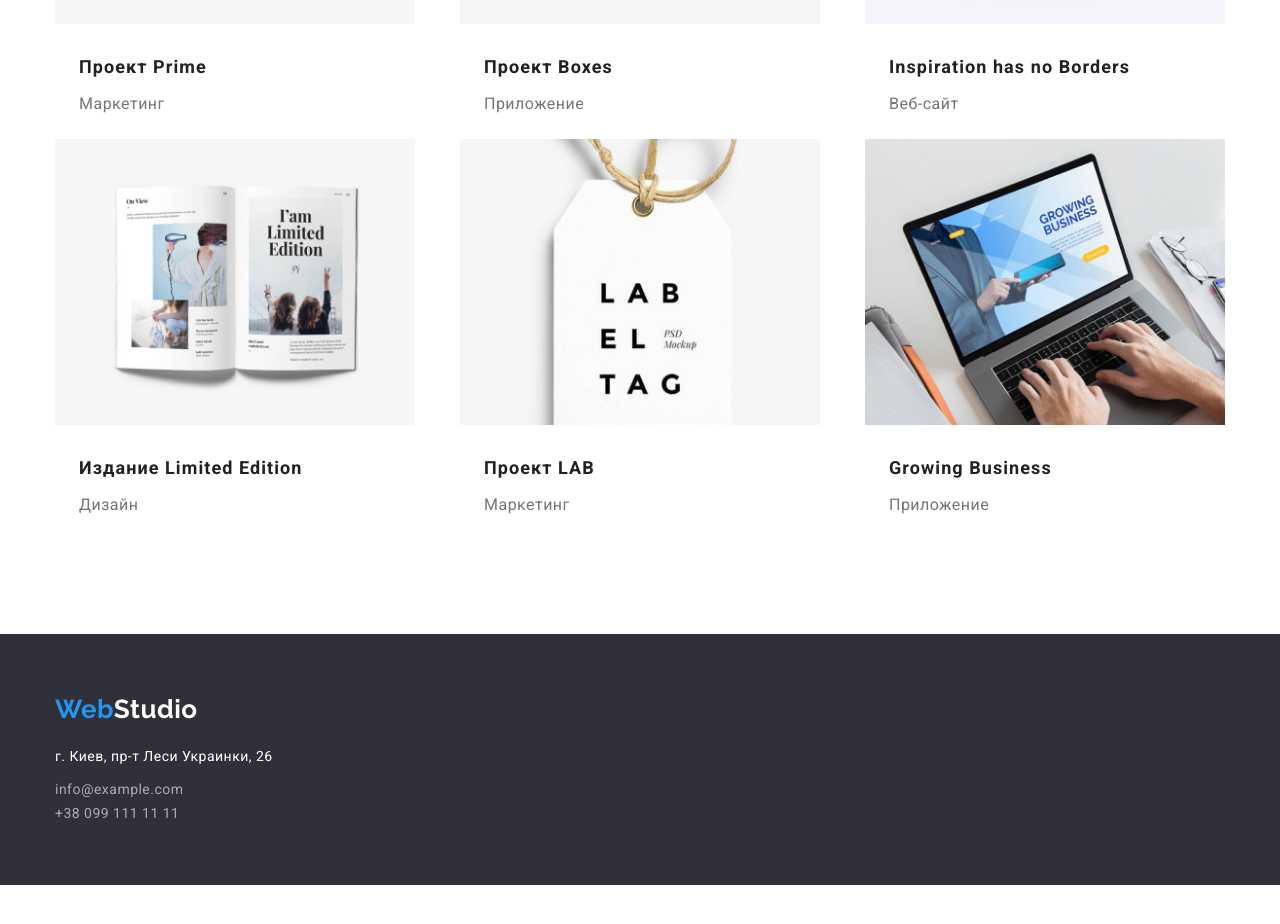
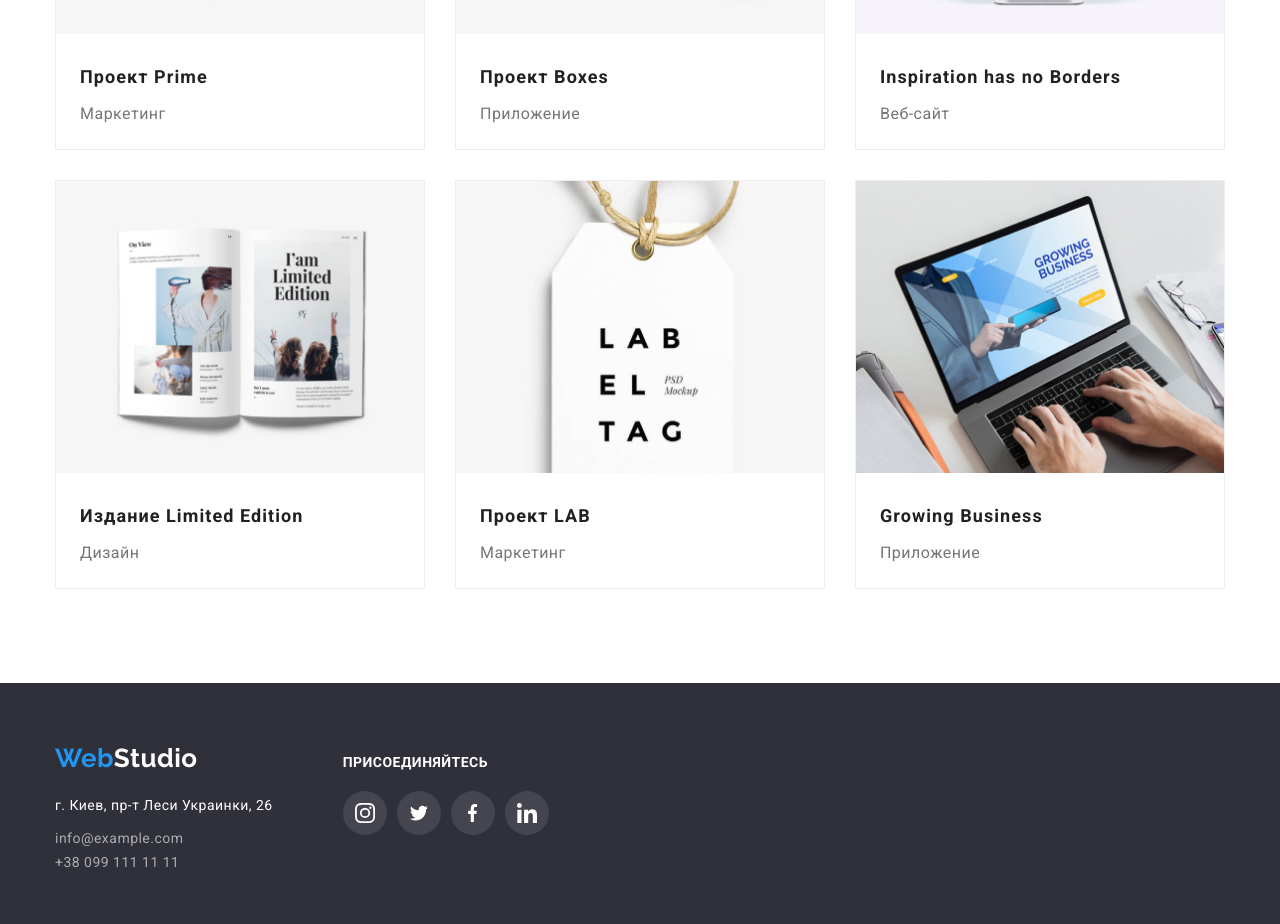
Before and after one commit to liana13555/goit-markup-hw-04, a plain HTML site: page portfolio.html in a window 1280 px wide. Shown: the part 960-1884 px from the top of the page. Before the commit the page ends 1845 px from the top, so only its background shows below. Drawn offline with nearby package versions, Linux system fonts and the light colour scheme.

Commit message:
Добавлены эффекты и изменения

```diff
--- a/css/common.css
+++ b/css/common.css
@@ -246,14 +246,21 @@ footer {
 
 .join li {
   display: flex;
+  justify-content: center;
   align-items: center;
   width: 44px;
   height: 44px;
   background: rgba(255, 255, 255, 0.1);
+  border-radius: 50%;
+}
+
+.join li:not(:last-child) {
+  margin-right: 10px;
 }
 
 .join .link {
   display: flex;
+  justify-content: center;
   align-items: center;
   width: inherit;
   height: inherit;
@@ -268,8 +275,3 @@ footer {
 .join .link:focus {
   background-color: var(--accent-color);
 }
-
-.social-links .icon:hover,
-.social-links .icon:focus {
-  fill: var(--white-color);
-}
--- a/css/portfolio.css
+++ b/css/portfolio.css
@@ -11,24 +11,63 @@
   padding-bottom: 94px;
 }
 
+/* Button */
+
+.button {
+  font-weight: 500;
+  font-size: 16px;
+  line-height: 1.6;
+  text-align: center;
+  outline: none;
+  border: transparent;
+}
+
 .portfolio-btns {
   display: flex;
   justify-content: center;
   margin-bottom: 50px;
+  border-radius: 4px;
 }
 
 .portfolio-btns .item:not(:last-child) {
   margin-right: 8px;
 }
 
+.button:hover,
+.button:focus {
+  background-color: var(--accent-color);
+  color: var(--white-color);
+}
+
+.button.primary.current {
+  background-color: var(--accent-color);
+  color: var(--white-color);
+}
+
+/* Cards */
+
 .portfolio-list {
   display: flex;
   flex-wrap: wrap;
-  justify-content: space-between;
+
+  margin-left: calc(-1 * var(--feature-gap));
+  margin-top: calc(-1 * var(--feature-gap));
 }
 
 .portfolio-list .item {
-  width: calc(100% / 3 - 30px);
+  flex-basis: calc(100% / 3 - var(--feature-gap));
+  margin-left: var(--feature-gap);
+  margin-top: var(--feature-gap);
+  border: 1px solid #EEEEEE;
+}
+
+.portfolio-list .item:hover,
+.portfolio-list .item:focus {
+  box-shadow: 0px 1px 1px rgba(0, 0, 0, 0.12), 0px 4px 4px rgba(0, 0, 0, 0.06), 1px 4px 6px rgba(0, 0, 0, 0.16);
+}
+
+.portfolio-list .item:first-child{
+  box-shadow: 0px 1px 1px rgba(0, 0, 0, 0.12), 0px 4px 4px rgba(0, 0, 0, 0.06), 1px 4px 6px rgba(0, 0, 0, 0.16);
 }
 
 .portfolio-list .image {
@@ -38,7 +77,6 @@
 .portfolio-list .content {
   padding: 20px 24px;
 }
-
 
 .portfolio-list .title {
   margin-bottom: 4px;
@@ -55,25 +93,3 @@
   font-size: 16px;
   line-height: 1.9;
 }
-
-/* Button */
-
-.button:hover,
-.button:focus {
-  background-color: var(--accent-color);
-  color: var(--white-color);
-}
-
-.button.primary.current {
-  background-color: var(--accent-color);
-  color: var(--white-color);
-}
-
-
-.button {
-  font-weight: 500;
-  font-size: 16px;
-  line-height: 1.6;
-  text-align: center;
-  border: transparent;
-}
--- a/portfolio.html
+++ b/portfolio.html
@@ -27,9 +27,19 @@
         </ul>
         </nav>
   <ul class="contact-nav">
-            <li class="item"><a href="mailto:info@devstudio.com" class="link">info@devstudio.com</a>
+    <li class="item">
+      <a href="mailto:info@devstudio.com" class="link current">
+        <svg class="icon" width="16px" height="12px">
+          <use href="./images/sprite.svg#icon-envelope"> </use>
+        </svg>info@devstudio.com
+      </a>
     </li>
-            <li class="item"><a href="tel:+380961111111" class="link">+38 096 111 11 11</a>
+    <li class="item">
+      <a href="tel:+380961111111" class="link">
+        <svg class="icon" width="10px" height="16px">
+          <use href="./images/sprite.svg#icon-smartphone"></use>
+        </svg>+38 096 111 11 11
+      </a>
     </li>
   </ul>
       </div>
@@ -48,67 +58,85 @@
             </ul>
             <ul class="portfolio-list">
                 <li class="item">
+                  <a href="" class="link current">
                     <img class="image" src="images.portfolio/team.jpg" alt="Страница сайта" width="370">
                     <div class="content">
                       <h2 class="title">Технокряк</h2>
                       <p class="text">Веб-сайт</p>
                     </div>
+                  </a>
                 </li>
                 <li class="item">
+                  <a href="">
                     <img class="image" src="images.portfolio/basketball.jpg" alt="Игроки баскетбола" width="370">
                     <div class="content">
                       <h2 class="title">Постер New Orlean vs Golden Star</h2>
                       <p class="text">Дизайн</p>
                     </div>
+                  </a>
                 </li>
                 <li class="item">
+                  <a href="">
                     <img class="image" src="images.portfolio/seafood.jpg" alt="Логотип ресторана" width="370">
                     <div class="content">
                       <h2 class="title">Ресторан Seafood</h2>
                       <p class="text">Приложение</p>
                     </div>
+                  </a>
                 </li>
                 <li class="item">
+                  <a href="">
                     <img class="image" src="images.portfolio/headphones.jpg" alt="Наушники" width="370">
                     <div class="content">
                       <h2 class="title">Проект Prime</h2>
                       <p class="text">Маркетинг</p>
                     </div>
+                  </a>
                 </li>
                 <li class="item">
+                  <a href="">
                     <img class="image" src="images.portfolio/boxes.jpg" alt="Коробки" width="370">
                     <div class="content">
                       <h2 class="title">Проект Boxes</h2>
                       <p class="text">Приложение</p>
                     </div>
+                  </a>
                 </li>
                 <li class="item">
+                  <a href="">
                     <img class="image" src="images.portfolio/monitor.jpg" alt="Монитор" width="370">
                     <div class="content">
                       <h2 class="title">Inspiration has no Borders</h2>
                       <p class="text">Веб-сайт</p>
                     </div>
+                  </a>
                 </li>
                 <li class="item">
+                  <a href="">
                     <img class="image" src="images.portfolio/journal.jpg" alt="Журнал" width="370">
                     <div class="content">
                       <h2 class="title">Издание Limited Edition</h2>
                       <p class="text">Дизайн</p>
                     </div>
+                  </a>
                 </li>
                 <li class="item">
+                  <a href="">
                     <img class="image" src="images.portfolio/label.jpg" alt="Бирка с брендом" width="370">
                     <div class="content">
                       <h2 class="title">Проект LAB</h2>
                       <p class="text">Маркетинг</p>
                     </div>
+                  </a>
                 </li>
                 <li class="item">
+                  <a href="">
                     <img class="image" src="images.portfolio/notebook.jpg" alt="Ноутбук" width="370">
                     <div class="content">
                       <h2 class="title">Growing Business</h2>
                       <p class="text">Приложение</p>
                     </div>
+                  </a>
                 </li>
             </ul>
           </div>
@@ -116,13 +144,14 @@
     </main>
     <!-- Футер -->
     <footer>
-  <div class="container">
+      <div class="container footer">
+        <div>
           <a href="./index.html" class="logo-footer"><span class="part">Web</span>Studio</a>
           <address class="address">
             <p class="text">г. Киев, пр-т Леси Украинки, 26</p>
             <ul>
               <li>
-                <a href="mailto:info@example.com" class="link">info@example.com</a>
+                <a href="mailto:info@example.com" class="link">info@example.com</a> <br />
               </li>
               <li>
                 <a href="tel:+380991111111" class="link">+38 099 111 11 11</a>
@@ -130,6 +159,36 @@
             </ul>
           </address>
         </div>
+        <div class="social">
+          <p class="text">присоединяйтесь</p>
+          <ul class="join">
+            <li>
+              <a href="" class="link">
+                <svg class="icon" width="20px" height="20px">
+                  <use href="./images/sprite.svg#icon-instagram"></use>
+                </svg></a>
+            </li>
+            <li>
+              <a href="" class="link">
+                <svg class="icon" width="20px" height="16.25px">
+                  <use href="./images/sprite.svg#icon-twitter"></use>
+                </svg></a>
+            </li>
+            <li>
+              <a href="" class="link">
+                <svg class="icon" width="10px" height="20px">
+                  <use href="./images/sprite.svg#icon-facebook"></use>
+                </svg></a>
+            </li>
+            <li>
+              <a href="" class="link">
+                <svg class="icon" width="20px" height="20px">
+                  <use href="./images/sprite.svg#icon-linkedin"></use>
+                </svg></a>
+            </li>
+          </ul>
+        </div>
+      </div>
     </footer>
 </body>
 </html>
```
Also changed, not shown: css/styles.css (+16 -8 lines). Lines whose indentation alone changed are shown as unchanged.
